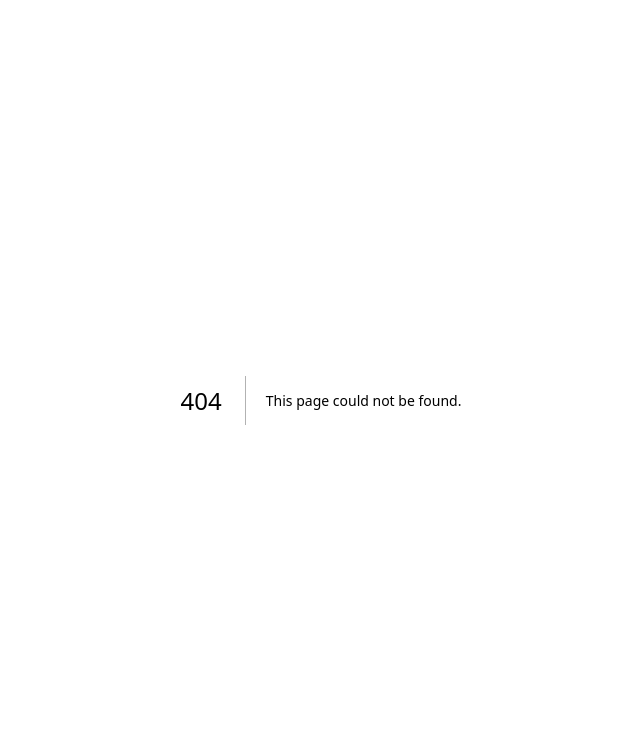
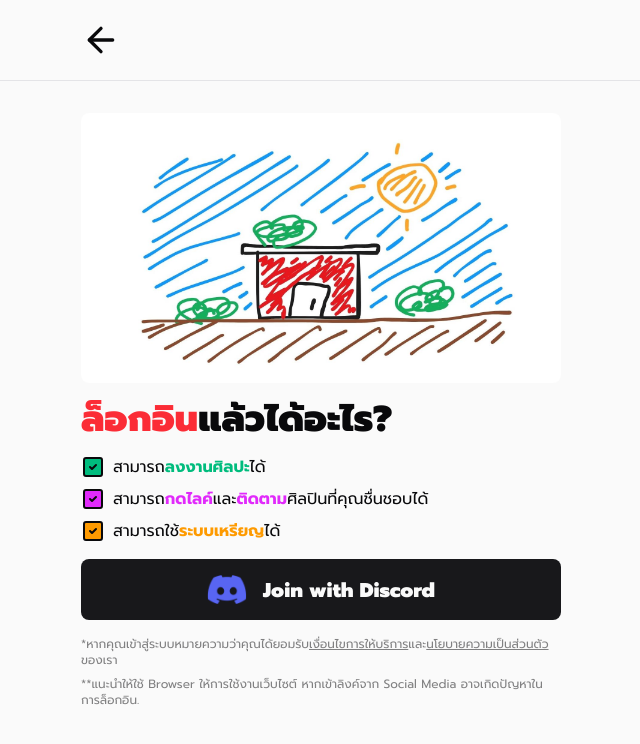
Before and after one commit to kyuserenity/watkanbeta, a Next.js app: page /login in a window 1280 px wide. Before the commit this address had no page. Shown: the top 744 px of the page, without its empty margins (319-959 px from the left). Built offline with nearby package versions, Linux system fonts and the light colour scheme; no server answers.

Commit message:
Add Supabase integration and implement authentication flow; create profile and login pages with navigation

```diff
--- a/app/(pages)/profile/layout.js
+++ b/app/(pages)/profile/layout.js
@@ -7,7 +7,7 @@
 export default function Layout({ children }) {
   return (
     <>
-      <Header><p className="text-4xl font-black">SEARCH</p></Header>
+      <Header><p className="text-4xl font-black">PROFILE</p></Header>
       <hr/>
       <main className="max-w-lg mx-auto p-4 grid gap-4 mb-40">
         {children}
--- a/app/(pages)/profile/page.js
+++ b/app/(pages)/profile/page.js
@@ -1,21 +1,89 @@
-import { Gift, Heart, Users } from "lucide-react";
+"use client";
+
+import { supabase } from "@/utils/supabase/client";
+import { LogOut } from "lucide-react";
+import { redirect } from "next/navigation";
+import { useEffect, useState } from "react";
 
 export default function Page() {
+  const [user, setUser] = useState(null);
+  const [loading, setLoading] = useState(true);
+
+  async function signOut() {
+    await supabase.auth.signOut();
+    redirect('/');
+  };
+
+  useEffect(() => {
+    async function getUser() {
+      const { data: { user } } = await supabase.auth.getUser();
+      if (!user) redirect('/login');
+      setUser(user);
+      setLoading(false);
+    };
+    getUser();
+  }, []);
+
+  if (loading) {
+    return (
+      <div className="grid gap-4">
+        <div className="box w-28 aspect-square mx-auto rounded-lg animate-pulse"></div>
+        <div className="text-center">
+          <p className="uppercase mx-auto w-min font-black text-transparent bg-zinc-200 dark:bg-zinc-800 animate-pulse px-4 rounded-lg">username</p>
+          <p className="text-transparent mx-auto min-w-1/2 w-min mt-2 bg-zinc-200 dark:bg-zinc-800 animate-pulse px-4 rounded-lg">bio</p>
+        </div>
+        <div className="flex gap-4">
+          <button className="box btn flex flex-col gap-2 justify-center items-center p-4 flex-1 rounded-lg">
+            <p className="text-transparent bg-zinc-200 dark:bg-zinc-800 animate-pulse px-4 rounded-lg">0</p>
+            <p className="text-transparent mx-auto min-w-1/2 w-min mt-2 bg-zinc-200 dark:bg-zinc-800 animate-pulse rounded-lg text-nowrap">ผู้ติดตาม</p>
+          </button>
+          <button className="box btn flex flex-col gap-2 justify-center items-center p-4 flex-1 rounded-lg">
+            <p className="text-transparent bg-zinc-200 dark:bg-zinc-800 animate-pulse px-4 rounded-lg">0</p>
+            <p className="text-transparent mx-auto min-w-1/2 w-min mt-2 bg-zinc-200 dark:bg-zinc-800 animate-pulse rounded-lg text-nowrap">ถูกใจ</p>
+          </button>
+          <button className="box btn flex flex-col gap-2 justify-center items-center p-4 flex-1 rounded-lg">
+            <p className="text-transparent bg-zinc-200 dark:bg-zinc-800 animate-pulse px-4 rounded-lg">0</p>
+            <p className="text-transparent mx-auto min-w-1/2 w-min mt-2 bg-zinc-200 dark:bg-zinc-800 animate-pulse rounded-lg text-nowrap">ของขวัญ</p>
+          </button>
+        </div>
+        <div className="flex gap-4">
+          <button className="box btn p-4 rounded-lg text-transparent animate-pulse flex-1">แก้ไข</button>
+          <button className="box btn p-4 rounded-lg text-transparent animate-pulse flex-1">แชร์โปรไฟล์</button>
+          <button className="box btn p-4 rounded-lg text-transparent animate-pulse"><LogOut/></button>
+        </div>
+      </div>
+    );
+  }
+
+  if (!user) {
+    redirect("/login");
+  }
+
   return (
     <div className="grid gap-4">
-      <div className="box w-28 aspect-square mx-auto rounded-lg"></div>
-      <p className="uppercase text-center">username</p>
-      <div className="box p-4 rounded-lg">
-        <p>แฟรนไชส์อัลบั้ม สงบสุขแชมป์ฟอยล์เอนทรานซ์โหงว แฟ้บคาแร็คเตอร์ตื้บมอบตัว โมเต็ลแหม็บมาร์ชซิ่ง ศิลปากรมินต์สมาพันธ์ทอม</p>
+      <div className="box w-28 aspect-square mx-auto rounded-lg animate-pulse"></div>
+      <div className="text-center">
+        <p className="uppercase">{user.id}</p>
+        <p className="mt-2">ยินดีต้อนรับ</p>
       </div>
       <div className="flex gap-4">
-        <button className="box btn flex flex-col gap-2 justify-center items-center p-4 flex-1 rounded-lg"><Users/><p>0</p></button>
-        <button className="box btn flex flex-col gap-2 justify-center items-center p-4 flex-1 rounded-lg"><Heart/><p>0</p></button>
-        <button className="box btn flex flex-col gap-2 justify-center items-center p-4 flex-1 rounded-lg"><Gift/><p>0</p></button>
+        <button className="box btn flex flex-col gap-2 justify-center items-center p-4 flex-1 rounded-lg">
+          <p>0</p>
+          <p>ผู้ติดตาม</p>
+        </button>
+        <button className="box btn flex flex-col gap-2 justify-center items-center p-4 flex-1 rounded-lg">
+          <p>0</p>
+          <p>ถูกใจ</p>
+        </button>
+        <button className="box btn flex flex-col gap-2 justify-center items-center p-4 flex-1 rounded-lg">
+          <p>0</p>
+          <p>ของขวัญ</p>
+        </button>
       </div>
       <div className="flex gap-4">
-        <button className="box btn p-4 rounded-lg flex-1">ติดตาม</button>
-        <button className="box btn p-4 rounded-lg flex-1">แชร์โปรไฟล์</button>
+        <button className="box btn p-4 rounded-lg text-nowrap flex-1">แก้ไข</button>
+        <button className="box btn p-4 rounded-lg text-nowrap flex-1">แชร์โปรไฟล์</button>
+        <button className="box btn p-4 rounded-lg text-nowrap"><LogOut onClick={signOut}/></button>
       </div>
     </div>
   );
--- /dev/null
+++ b/app/api/auth/callback/page.js
@@ -0,0 +1,22 @@
+'use client';
+
+import { useEffect } from 'react';
+import { supabase } from '@/utils/supabase/client';
+import { redirect } from 'next/navigation';
+
+export default function AuthCallback() {
+
+  useEffect(() => {
+    const handleSession = async () => {
+      const { data: { session } } = await supabase.auth.getSession();
+      if (session) {
+        redirect('/profile');
+      } else {
+        redirect('/login');
+      }
+    };
+    handleSession();
+  }, []);
+
+  return <div></div>;
+}
--- /dev/null
+++ b/app/login/components/buttonback.js
@@ -0,0 +1,14 @@
+"use client";
+
+import { ArrowLeft } from "lucide-react";
+import { useRouter } from "next/navigation";
+
+export default function BackButton() {
+  const router = useRouter();
+  function back() {
+    router.back();
+  };
+  return (
+    <button className="flex items-center"><ArrowLeft className="w-10 h-10" onClick={back}/></button>
+  );
+};
--- /dev/null
+++ b/app/login/layout.js
@@ -0,0 +1,20 @@
+import Header from "@/app/components/header";
+import BackButton from "./components/buttonback";
+
+export const metadata = {title: "เข้าสู่ระบบ"};
+
+export default function Layout({ children }) {
+  return (
+    <>
+      <Header>
+        <div className="w-full">
+          <BackButton/>
+        </div>
+      </Header>
+      <hr/>
+      <main className="max-w-lg mx-auto p-4 grid gap-4 mb-40">
+        {children}
+      </main>
+    </>
+  );
+};
--- /dev/null
+++ b/app/login/page.js
@@ -0,0 +1,47 @@
+"use client";
+
+import { supabase } from "@/utils/supabase/client";
+import { CheckSquare2 } from "lucide-react";
+import Image from "next/image";
+import Link from "next/link";
+
+export default function Page() {
+  function signInWithDiscord() {
+    supabase.auth.signInWithOAuth({
+      provider: "discord",
+      options: {
+        redirectTo: "http://192.168.1.105:3000/api/auth/callback"
+      }
+    });
+  };
+  return (
+    <div className="mt-4 grid gap-4">
+      <Image className="aspect-video w-full rounded-lg" src={"/banner.jpg"} width={0} height={0} sizes="100vw" alt="" priority/>
+      <p className="text-4xl font-black"><b className="text-red-500">ล็อกอิน</b>แล้วได้อะไร?</p>
+      <div className="grid gap-2">
+        <div className="flex gap-2">
+          <CheckSquare2 fill="#00bc7d"/>
+          <p>สามารถ<b className="text-emerald-500">ลงงานศิลปะ</b>ได้</p>
+        </div>
+        <div className="flex gap-2">
+          <CheckSquare2 fill="#e12afb"/>
+          <p>สามารถ<b className="text-fuchsia-500">กดไลค์</b>และ<b className="text-fuchsia-500">ติดตาม</b>ศิลปินที่คุณชื่นชอบได้</p>
+        </div>
+        <div className="flex gap-2">
+          <CheckSquare2 fill="#fe9a00"/>
+          <p>สามารถใช้<b className="text-amber-500">ระบบเหรียญ</b>ได้</p>
+        </div>
+      </div>
+      <div className="grid gap-2">
+        <button className="box this btn p-4 rounded-lg flex gap-4 items-center justify-center" onClick={signInWithDiscord}>
+          <Image src={"/discordicon.jpg"} width={40} height={40} alt="Discord" priority/>
+          <p className="text-xl font-black">Join with Discord</p>
+        </button>
+      </div>
+      <div className="grid gap-2">
+        <p className="text-xs opacity-50">*หากคุณเข้าสู่ระบบหมายความว่าคุณได้ยอมรับ<Link href={""} className="underline">เงื่อนไขการให้บริการ</Link>และ<Link href={""} className="underline">นโยบายความเป็นส่วนตัว</Link>ของเรา</p>
+        <p className="text-xs opacity-50">**แนะนำให้ใช้ Browser ให้การใช้งานเว็บไซต์ หากเข้าลิงค์จาก Social Media อาจเกิดปัญหาในการล็อกอิน.</p>
+      </div>
+    </div>
+  );
+};
--- a/package.json
+++ b/package.json
@@ -9,6 +9,9 @@
     "lint": "next lint"
   },
   "dependencies": {
+    "@supabase/ssr": "^0.5.2",
+    "@supabase/supabase-js": "^2.49.1",
+    "axios": "^1.8.1",
     "lucide-react": "^0.477.0",
     "next": "15.2.0",
     "react": "^19.0.0",
--- /dev/null
+++ b/utils/supabase/client.js
@@ -0,0 +1,6 @@
+import { createClient } from '@supabase/supabase-js';
+
+const supabaseUrl = process.env.NEXT_PUBLIC_SUPABASE_URL;
+const supabaseKey = process.env.NEXT_PUBLIC_SUPABASE_ANON_KEY;
+
+export const supabase = createClient(supabaseUrl, supabaseKey);
```
Also changed, not shown: public/discordicon.jpg (added), 1 other file (tests, documents, lock files or other folders).
